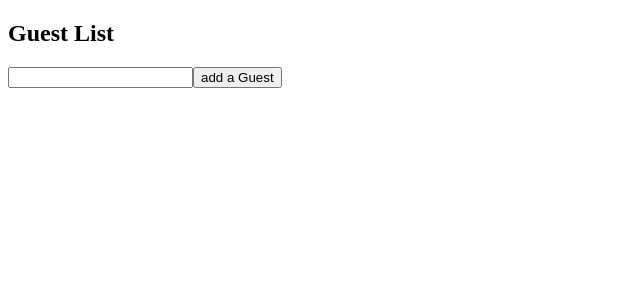
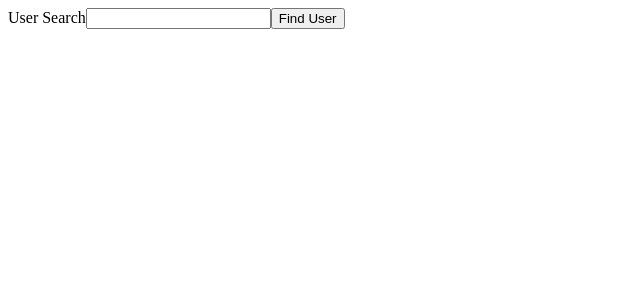
Before and after one commit to rigole/React-TypeScript, a React (Create React App) app: page / in a window 1280 px wide. Shown: the top 300 px of the page, without its empty margins (0-640 px from the left). Built offline with nearby package versions, Linux system fonts and the light colour scheme.

Commit message:
union type with state

```diff
--- a/src/index.tsx
+++ b/src/index.tsx
@@ -1,10 +1,11 @@
 import ReactDOM from "react-dom"
 import GuesList from "./state/GuesList";
+import UserSearch from "./state/UserSearch";
 
 const App = () => {
     return (
         <div>
-            <GuesList/>
+            <UserSearch/>
         </div>
     )
 }
--- /dev/null
+++ b/src/state/UserSearch.tsx
@@ -0,0 +1,37 @@
+import React, { useState } from "react";
+
+
+const users = [
+    { name: 'Mary', age: 30 },
+    { name: 'Michael', age: 50 },
+    { name: "Didier", age: 15 }
+]
+
+
+
+
+const UserSearch: React.FC = () => {
+    const [name, setName] = useState('');
+    const [user, setUser] = useState<{ name: string, age: number } | undefined>();
+
+    const onClick = () => {
+        const foundUser = users.find((user) => {
+            return user.name === name;
+        });
+
+        setUser(foundUser);
+    }
+    return (
+        <div>
+            User Search
+            <input value={name} onChange={e => setName(e.target.value)}  type="text" />
+            <button onClick={onClick}>Find User</button>
+            <div>
+                {user && user.name}
+                {user && user.age}
+            </div>
+        </div>
+    )
+}
+
+export default UserSearch;
```
